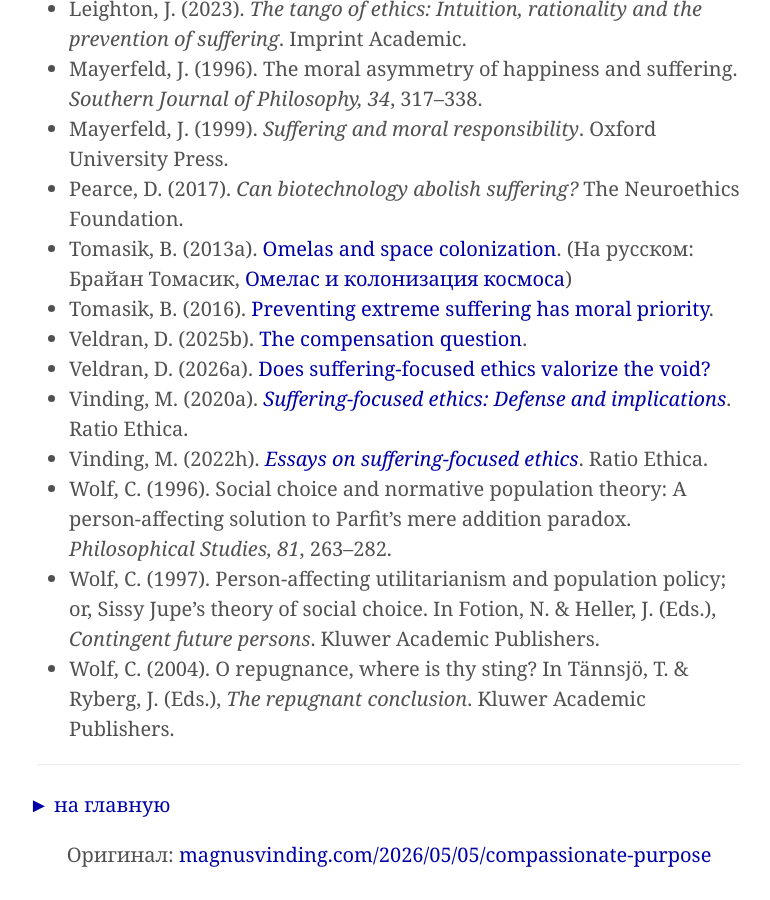
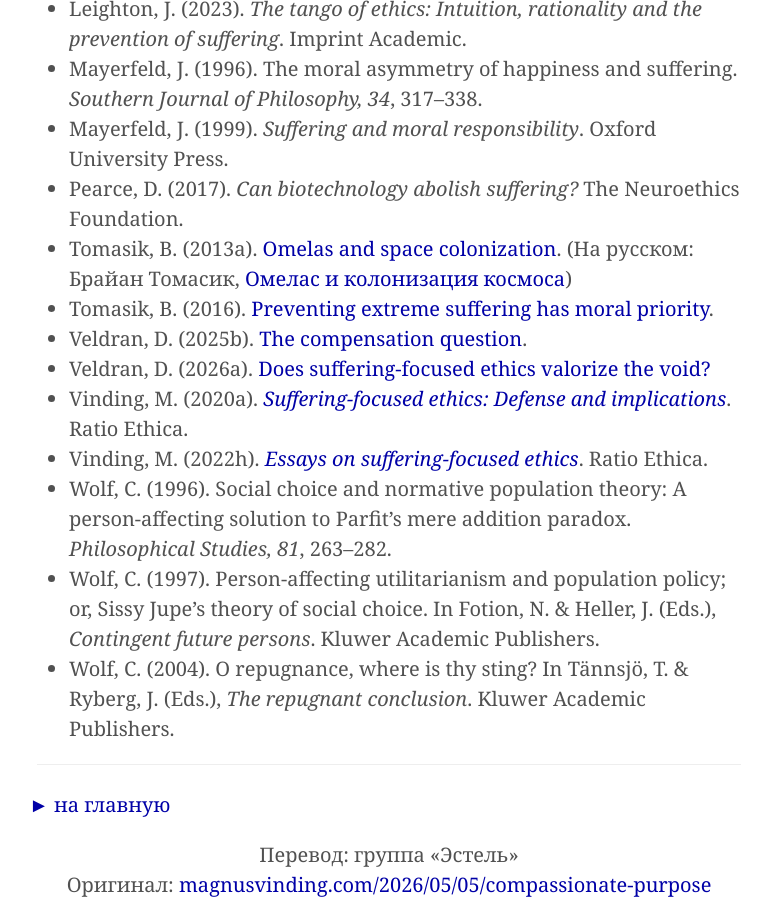
Before and after one commit to ReducingSuffering/reducingsuffering.github.io, a Jekyll site: the page built from compassionate-purpose/introduction.md, in a window 1280 px wide and 900 px high, scrolled down 6040 px. Shown: the whole window, without its empty margins (251-1021 px from the left). Built offline with Jekyll 4.4.1, drawn with Linux system fonts in a browser that asks for light colours; before the commit the page ends 6910 px from its top, so only the background shows below that.

Commit message:
Update compassionate-purpose.html

```diff
--- a/_layouts/compassionate-purpose.html
+++ b/_layouts/compassionate-purpose.html
@@ -19,7 +19,9 @@
 
 <div style="margin-bottom: 10px; padding-bottom: 10px"><a href="/index.html">► на главную</a></div>
 
-<center>Оригинал: <a href="https://magnusvinding.com/2026/05/05/compassionate-purpose/">magnusvinding.com/2026/05/05/compassionate-purpose</a></center>
+<center>
+{% if page.translated_by %}Перевод: {{ page.translated_by }}{% endif %}<br>
+Оригинал: <a href="https://magnusvinding.com/2026/05/05/compassionate-purpose/">magnusvinding.com/2026/05/05/compassionate-purpose</a></center>
 
 </div>
 
```
